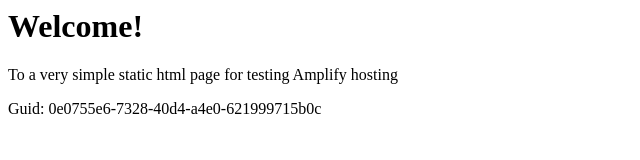
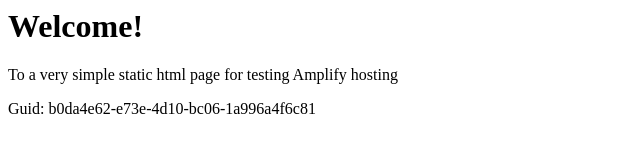
Before and after one commit to aws-aemilia-gru/Github-PR-Commit-Integration-Test-DoNotTouch-GithubWebhookPreviewCanaryTest-v1-preprod-sa-east-1, a website: page src/index.html in a window 1280 px wide. Shown: the full height of the page, 0-640 px from the left. Drawn offline with Linux system fonts and the light colour scheme.

Commit message:
commit from integ tests

```diff
--- a/src/index.html
+++ b/src/index.html
@@ -12,6 +12,6 @@
 <body>
     <h1>Welcome!</h1>
     <p>To a very simple static html page for testing Amplify hosting</p>
-    <p>Guid: 0e0755e6-7328-40d4-a4e0-621999715b0c</p></body>
+    <p>Guid: b0da4e62-e73e-4d10-bc06-1a996a4f6c81</p></body>
 
 </html>
```
